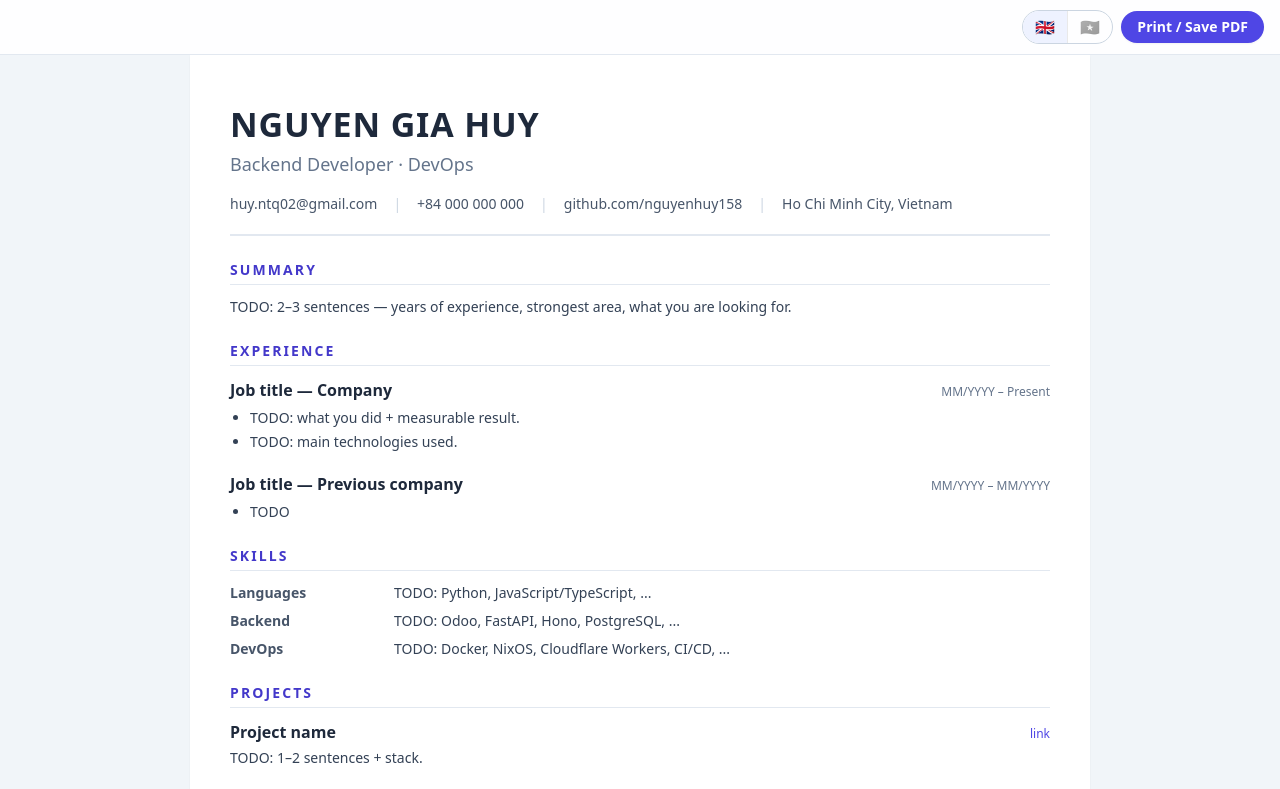
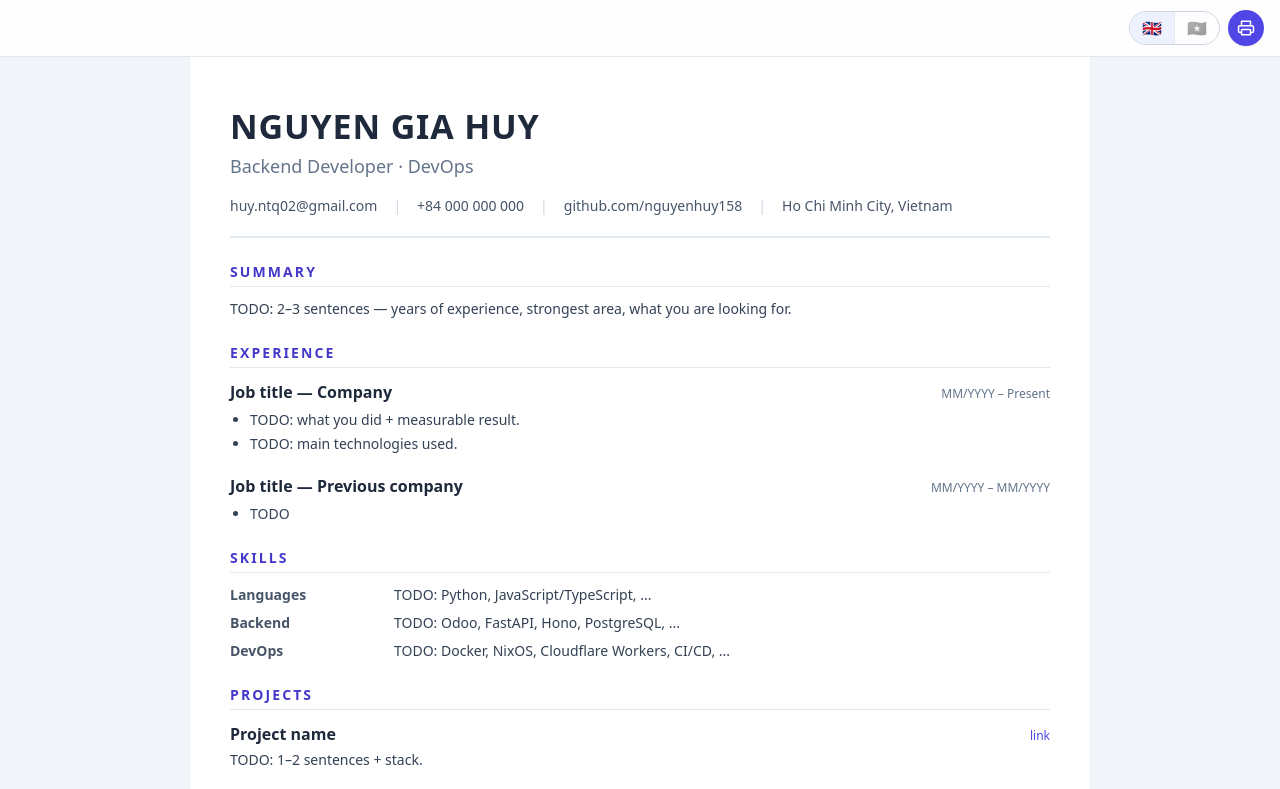
Before and after one commit to nguyenhuy158/resume, a website: page public/index.html in a window 1280 px wide. Shown: the top 789 px of the page. Drawn offline with nearby package versions, Linux system fonts and the light colour scheme.

Commit message:
style: replace print button label with a printer icon
The label is now carried by title/aria-label so it still translates
with the rest of the page.

Co-Authored-By: Claude Opus 5 <noreply@anthropic.com>

```diff
--- a/public/index.html
+++ b/public/index.html
@@ -42,9 +42,15 @@
       class="lang-btn min-w-11 border-l border-slate-300 px-3 py-2 text-base leading-5 transition sm:py-1.5">🇻🇳</button>
   </div>
 
-  <button onclick="window.print()"
-    class="rounded-full bg-indigo-600 px-4 py-2 text-xs font-semibold text-white shadow-sm transition hover:bg-indigo-700 sm:py-1.5 sm:text-sm"
-    data-i18n="print">Print / Save PDF</button>
+  <button onclick="window.print()" id="print-btn"
+    class="flex h-9 w-9 items-center justify-center rounded-full bg-indigo-600 text-white shadow-sm transition hover:bg-indigo-700">
+    <svg xmlns="http://www.w3.org/2000/svg" viewBox="0 0 24 24" fill="none" stroke="currentColor" stroke-width="2"
+      stroke-linecap="round" stroke-linejoin="round" class="h-[18px] w-[18px]" aria-hidden="true">
+      <path d="M6 9V3h12v6" />
+      <path d="M6 18H4a2 2 0 0 1-2-2v-5a2 2 0 0 1 2-2h16a2 2 0 0 1 2 2v5a2 2 0 0 1-2 2h-2" />
+      <rect x="6" y="14" width="12" height="7" rx="1" />
+    </svg>
+  </button>
 </div>
 
 <main class="sheet mx-auto max-w-[900px] bg-white px-5 py-6 shadow-sm sm:px-10 sm:py-12">
@@ -195,6 +201,9 @@
       const value = dict[el.dataset.i18n];
       if (value !== undefined) el.textContent = value;
     });
+    const printBtn = document.getElementById('print-btn');
+    printBtn.title = dict.print;
+    printBtn.setAttribute('aria-label', dict.print);
     document.querySelectorAll('.lang-btn').forEach((btn) => {
       const active = btn.dataset.lang === lang;
       // Cờ giữ nguyên màu khi đang chọn, làm xám và mờ khi không chọn.
```
